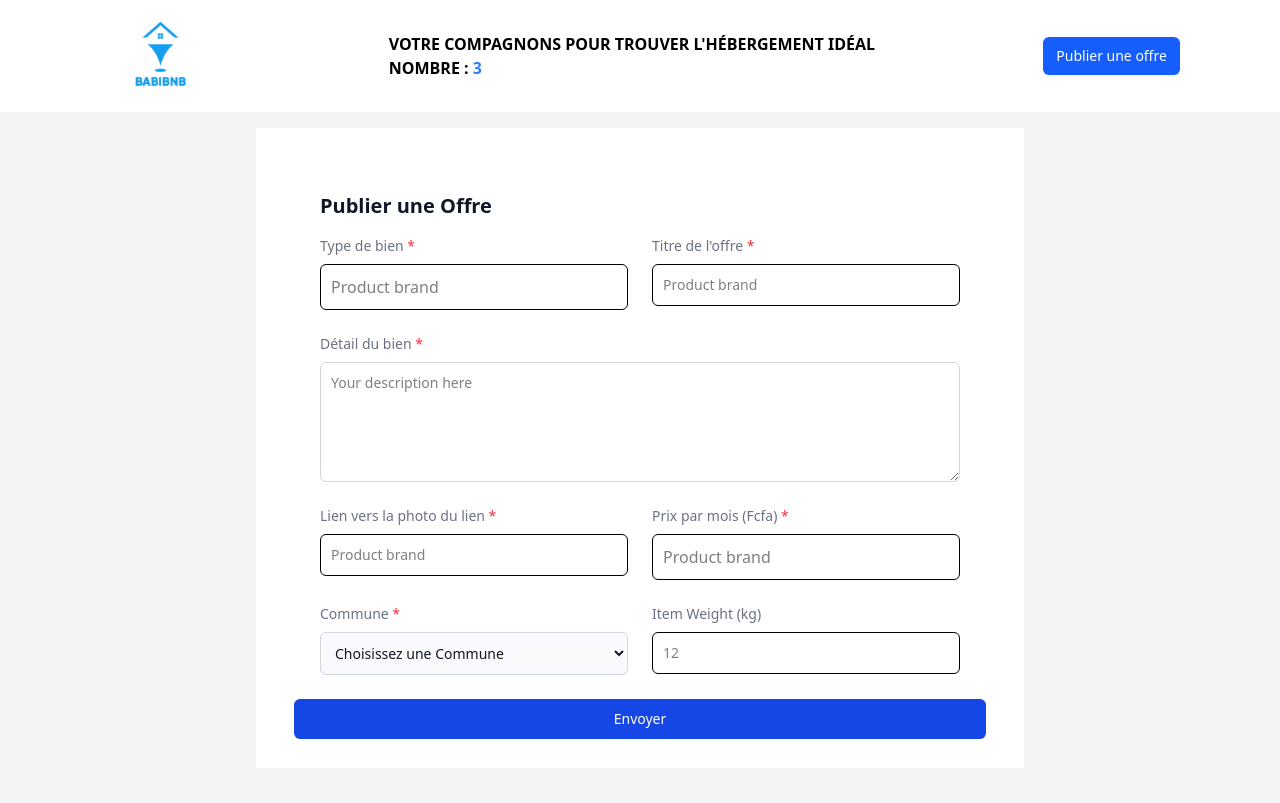
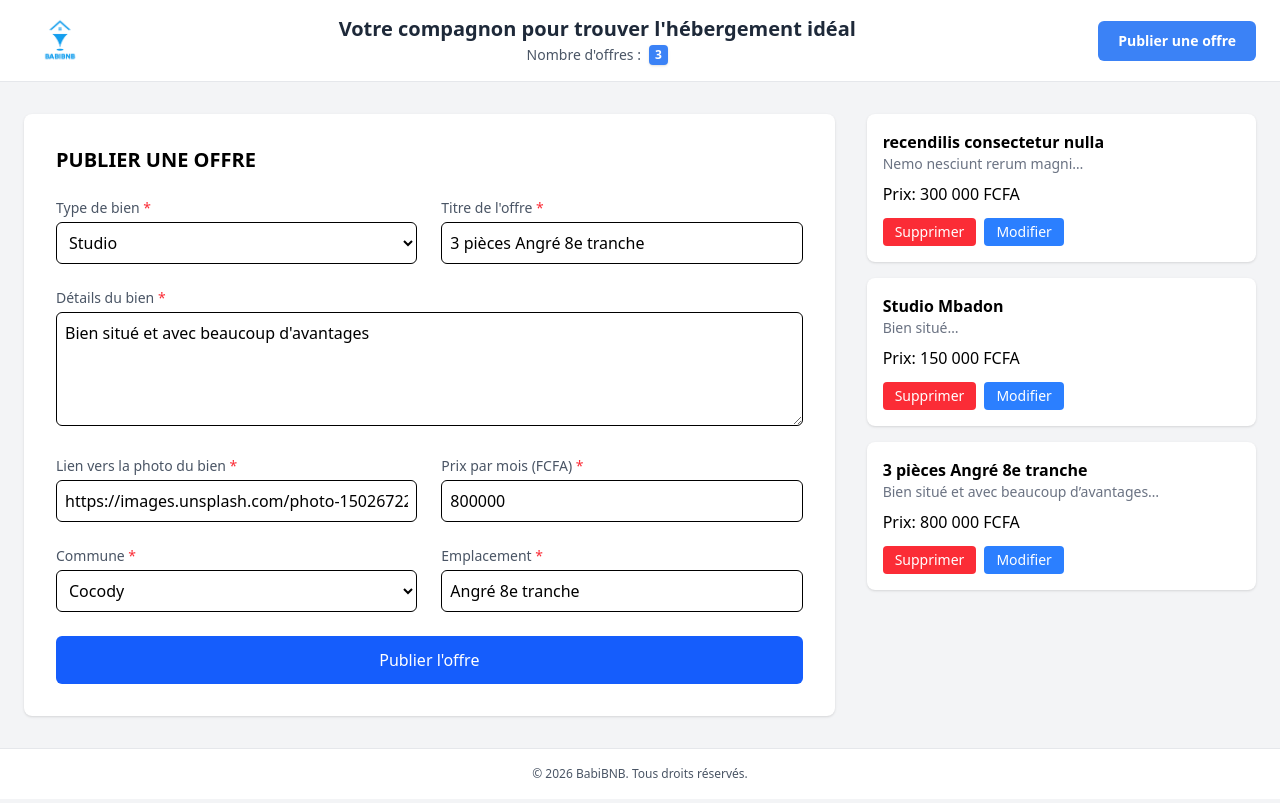
Before and after one commit to Walsoker/Projetfinal, a plain HTML site: page publier.html in a window 1280 px wide. Drawn offline with nearby package versions, Linux system fonts and the light colour scheme.

Commit message:
Lien entre les pages et harmonisation du design

```diff
--- a/publier.html
+++ b/publier.html
@@ -1,91 +1,161 @@
 <!DOCTYPE html>
-<html lang="en">
+<html lang="fr">
 <head>
     <meta charset="UTF-8">
     <meta name="viewport" content="width=device-width, initial-scale=1.0">
-    <title>Document</title>
+    <title>BabiBNB - Publier une Offre</title>
     <script src="https://cdn.jsdelivr.net/npm/@tailwindcss/browser@4"></script>
-
 </head>
 <body class="bg-gray-100">
-    <nav class="bg-white w-full z-20 top-0 start-0 ">
-        <div class="max-w-screen-xl flex flex-wrap items-center justify-around mx-auto p-4">
-          <a href="publier.html" class="flex items-center space-x-3 rtl:space-x-reverse">
-              <img src="img/logo.png" class="h-20" alt="Flowbite Logo">
-          </a>
-          <div class="flex md:order-2 space-x-3 md:space-x-0 rtl:space-x-reverse">
-              <!--modification du bouton -->
-              <button type="button" class="text-white bg-blue-600 hover:bg-brand-strong box-border border border-transparent focus:ring-4 focus:ring-brand-medium shadow-xs font-medium leading-5 rounded-md text-sm px-3 py-2 focus:outline-none">Publier une offre</button>
 
-              <button data-collapse-toggle="navbar-sticky" type="button" class="inline-flex items-center p-2 w-10 h-10 justify-center text-sm text-body rounded-base md:hidden hover:bg-neutral-secondary-soft hover:text-heading focus:outline-none focus:ring-2 focus:ring-neutral-tertiary" aria-controls="navbar-sticky" aria-expanded="false">
-                  <span class="sr-only">Open main menu</span>
-                  <svg class="w-6 h-6" aria-hidden="true" xmlns="http://www.w3.org/2000/svg" width="24" height="24" fill="none" viewBox="0 0 24 24"><path stroke="currentColor" stroke-linecap="round" stroke-width="2" d="M5 7h14M5 12h14M5 17h14"/></svg>
-              </button>
-          </div>
-          <div class="items-center flex flex-col justify-between  w-full md:flex md:w-auto md:order-1" id="navbar-sticky">
-              <p class="font-semibold uppercase">Votre compagnons pour trouver l'hébergement idéal <br> Nombre : <span class="text-blue-500 font-bold">3</span></p>
-          </div>
+<nav class="bg-white border-b border-gray-200">
+  <div class="max-w-screen-xl mx-auto flex items-center px-6 py-4">
+    <div class="flex-none">
+      <a href="index.html"><img src="./img/logo.png" class="h-12 w-auto" alt="Logo BabiBNB"></a>
+    </div>
+    <div class="flex-grow text-center">
+      <h1 class="text-xl font-bold text-gray-800 leading-tight">Votre compagnon pour trouver l'hébergement idéal</h1>
+      <div class="flex justify-center items-center gap-2 mt-1">
+        <span class="text-sm text-gray-600">Nombre d'offres :</span>
+        <span class="bg-[#3b82f6] text-white text-xs font-bold px-1.5 py-0.5 rounded shadow-sm">3</span>
+      </div>
+    </div>
+    <div class="flex-none">
+      <a href="publier.html" class="bg-[#3b82f6] hover:bg-blue-700 text-white px-5 py-2.5 rounded-md text-sm font-semibold inline-block">Publier une offre</a>
+    </div>
+  </div>
+</nav>
 
+<main class="flex-grow max-w-screen-xl mx-auto px-6 py-8">
+  <div class="grid grid-cols-1 lg:grid-cols-3 gap-8">
+
+    <!-- FORMULAIRE -->
+    <div class="lg:col-span-2 bg-white rounded-lg shadow p-8">
+      <h2 class="text-xl font-bold mb-6">
+        PUBLIER UNE OFFRE
+      </h2>
+
+      <form action="#" method="post" class="grid grid-cols-1 md:grid-cols-2 gap-6">
+
+        <div>
+          <label for="type_bien" class="block text-sm font-medium text-gray-600 mb-1">
+            Type de bien <span class="text-red-500">*</span>
+          </label>
+          <select id="type_bien" name="type_bien" class="w-full border rounded-md p-2">
+            <option>Studio</option>
+            <option>Appartement</option>
+            <option>Villa</option>
+          </select>
         </div>
-      </nav>
 
-      <section class="bg-white w-3xl h-160 m-auto mt-4">
-        <div class="py-8 px-4 mx-auto max-w-2xl lg:py-16">
-            <h2 class="mb-4 text-xl font-bold text-gray-900 ">Publier une Offre</h2>
-            <form action="#">
+        <div>
+          <label for="titre" class="block text-sm font-medium text-gray-600 mb-1">
+            Titre de l'offre <span class="text-red-500">*</span>
+          </label>
+          <input id="titre" name="titre" type="text"
+            value="3 pièces Angré 8e tranche"
+            class="w-full border rounded-md p-2">
+        </div>
 
-                <div class="grid gap-4 sm:grid-cols-2 sm:gap-6">
-                    <div class="w-full">
-                        <label for="brand" class="block mb-2 text-sm font-medium text-gray-500">Type de bien <span class="text-red-500">*</span></label>
-                        <input type="text" name="brand" id="brand" class=" border rounded-md focus:ring-primary-600 focus:border-primary-600 block w-full p-2.5  dark:focus:ring-primary-500 dark:focus:border-primary-500" placeholder="Product brand" required="">
-                    </div>
-                    <div class="w-full">
-                        <label for="brand" class="block mb-2 text-sm font-medium  text-gray-500">Titre de l'offre <span class="text-red-500">*</span></label>
-                        <input type="text" name="brand" id="brand" class=" border text-sm rounded-md focus:ring-primary-600 block w-full p-2.5 " placeholder="Product brand" required="">
-                    </div>
+        <div class="md:col-span-2">
+          <label for="details" class="block text-sm font-medium text-gray-600 mb-1">
+            Détails du bien <span class="text-red-500">*</span>
+          </label>
+          <textarea id="details" name="details" rows="4"
+            class="w-full border rounded-md p-2">Bien situé et avec beaucoup d'avantages</textarea>
+        </div>
 
+        <div>
+          <label for="photo" class="block text-sm font-medium text-gray-600 mb-1">
+            Lien vers la photo du bien <span class="text-red-500">*</span>
+          </label>
+          <input id="photo" name="photo" type="url"
+            value="https://images.unsplash.com/photo-1502672260266-1c1ef2d93688"
+            class="w-full border rounded-md p-2">
+        </div>
 
+        <div>
+          <label for="prix" class="block text-sm font-medium text-gray-600 mb-1">
+            Prix par mois (FCFA) <span class="text-red-500">*</span>
+          </label>
+          <input id="prix" name="prix" type="number"
+            value="800000"
+            class="w-full border rounded-md p-2">
+        </div>
 
-                    <div class="sm:col-span-2">
-                        <label for="description" class="block mb-2 text-sm font-medium text-gray-500">Détail du bien <span class="text-red-500">*</span></label>
-                        <textarea id="description" rows="8" class="block p-2.5 w-full text-sm focus:ring-primary-500 focus:border-primary-500 rounded-md border border-gray-300 focus:ring-primary-500 dark:focus:border-primary-500 h-30" placeholder="Your description here"></textarea>
-                    </div>
+        <div>
+          <label for="commune" class="block text-sm font-medium text-gray-600 mb-1">
+            Commune <span class="text-red-500">*</span>
+          </label>
+          <select id="commune" name="commune" class="w-full border rounded-md p-2">
+            <option>Cocody</option>
+            <option>Yopougon</option>
+            <option>Marcory</option>
+          </select>
+        </div>
 
-                    <div class="w-full">
-                        <label for="brand" class="block mb-2 text-sm font-medium text-gray-500">Lien vers la photo du lien <span class="text-red-500">*</span></label>
-                        <input type="text" name="brand" id="brand" class=" border text-sm rounded-md focus:ring-primary-600 focus:border-primary-600 block w-full p-2.5 dark:focus:ring-primary-500 dark:focus:border-primary-500" placeholder="Product brand" required="">
-                    </div>
+        <div>
+          <label for="emplacement" class="block text-sm font-medium text-gray-600 mb-1">
+            Emplacement <span class="text-red-500">*</span>
+          </label>
+          <input id="emplacement" name="emplacement" type="text"
+            value="Angré 8e tranche"
+            class="w-full border rounded-md p-2">
+        </div>
 
-                    <div class="w-full">
-                        <label for="brand" class="block mb-2 text-sm font-medium text-gray-500">Prix par mois (Fcfa) <span class="text-red-500">*</span></label>
-                        <input type="text" name="brand" id="brand" class=" border rounded-md focus:ring-primary-600 focus:border-primary-600 block w-full p-2.5 dark:focus:ring-primary-500 dark:focus:border-primary-500" placeholder="Product brand" required="">
-                    </div>
+        <div class="md:col-span-2">
+          <button type="submit"
+            class="w-full bg-blue-600 text-white py-3 rounded-md font-medium hover:bg-blue-700">
+            Publier l'offre
+          </button>
+        </div>
 
+      </form>
+    </div>
 
-                    <div>
-                        <label for="category" class="block mb-2 text-sm font-medium text-gray-500">Commune <span class="text-red-500">*</span></label>
-                        <select id="category" class="bg-gray-50 border border-gray-300 text-gray-900 text-sm rounded-md focus:ring-primary-500 focus:border-primary-500 block w-full p-2.5 dark:focus:ring-primary-500 dark:focus:border-primary-500">
-                            <option selected="">Choisissez une Commune</option>
-                            <option value="MA">Marcory</option>
-                            <option value="KO">Koumassi</option>
-                            <option value="YO">Yopougon</option>
-                            <option value="PL">Plateau</option>
-                        </select>
-                    </div>
-                    <div>
-                        <label for="item-weight" class="block mb-2 text-sm font-medium text-gray-500">Item Weight (kg)</label>
-                        <input type="number" name="item-weight" id="item-weight" class=" border text-sm rounded-md focus:ring-primary-600 focus:border-primary-600 block w-full p-2.5 dark:focus:ring-primary-500 dark:focus:border-primary-500" placeholder="12" required="">
-                    </div>
+    <!-- LISTE OFFRES -->
+    <div class="space-y-4">
 
-                </div>
-                <div class="flex justify-center w-full">
-                    <button type="submit" class="inline-flex items-center px-80 py-2.5 mt-4 sm:mt-6 text-sm font-medium text-center bg-blue-700 text-white rounded-md cursor-pointer focus:ring-4 focus:ring-primary-200 dark:focus:ring-primary-900 hover:bg-primary-800">
-                        Envoyer
-                    </button>
-                </div>
-            </form>
+      <div class="bg-white rounded-lg shadow p-4">
+        <h3 class="font-semibold">recendilis consectetur nulla</h3>
+        <p class="text-sm text-gray-500">Nemo nesciunt rerum magni…</p>
+        <p class="font-medium mt-2">Prix: 300 000 FCFA</p>
+        <div class="flex gap-2 mt-3">
+          <button type="button" class="bg-red-500 text-white px-3 py-1 rounded text-sm">Supprimer</button>
+          <button type="button" class="bg-blue-500 text-white px-3 py-1 rounded text-sm">Modifier</button>
         </div>
-      </section>
-    <script src="node_modules/to/flowbite/dist/flowbite.min.js"></script>
+      </div>
+
+      <div class="bg-white rounded-lg shadow p-4">
+        <h3 class="font-semibold">Studio Mbadon</h3>
+        <p class="text-sm text-gray-500">Bien situé…</p>
+        <p class="font-medium mt-2">Prix: 150 000 FCFA</p>
+        <div class="flex gap-2 mt-3">
+          <button type="button" class="bg-red-500 text-white px-3 py-1 rounded text-sm">Supprimer</button>
+          <button type="button" class="bg-blue-500 text-white px-3 py-1 rounded text-sm">Modifier</button>
+        </div>
+      </div>
+
+      <div class="bg-white rounded-lg shadow p-4">
+        <h3 class="font-semibold">3 pièces Angré 8e tranche</h3>
+        <p class="text-sm text-gray-500">Bien situé et avec beaucoup d’avantages…</p>
+        <p class="font-medium mt-2">Prix: 800 000 FCFA</p>
+        <div class="flex gap-2 mt-3">
+          <button type="button" class="bg-red-500 text-white px-3 py-1 rounded text-sm">Supprimer</button>
+          <button type="button" class="bg-blue-500 text-white px-3 py-1 rounded text-sm">Modifier</button>
+        </div>
+      </div>
+
+    </div>
+  </div>
+</main>
+
+<footer class="bg-white py-4 border-t border-gray-200">
+  <p class="text-center text-[12px] text-gray-600">
+    © 2026 BabiBNB. Tous droits réservés.
+  </p>
+</footer>
+
+<script src="https://cdnjs.cloudflare.com/ajax/libs/flowbite/2.3.0/flowbite.min.js"></script>
 </body>
 </html>
```
Also changed, not shown: index.html (+47 -27 lines), modifier.html (+9 -24 lines).
